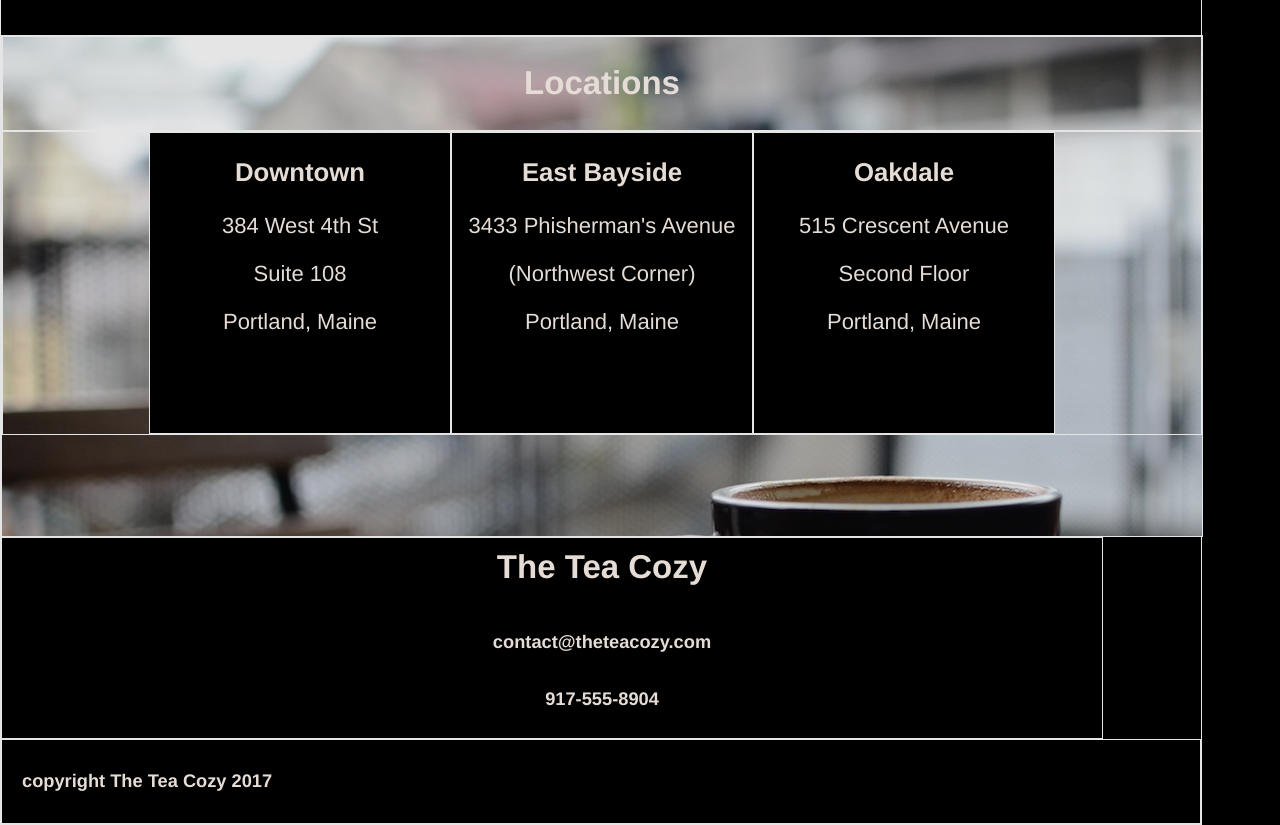
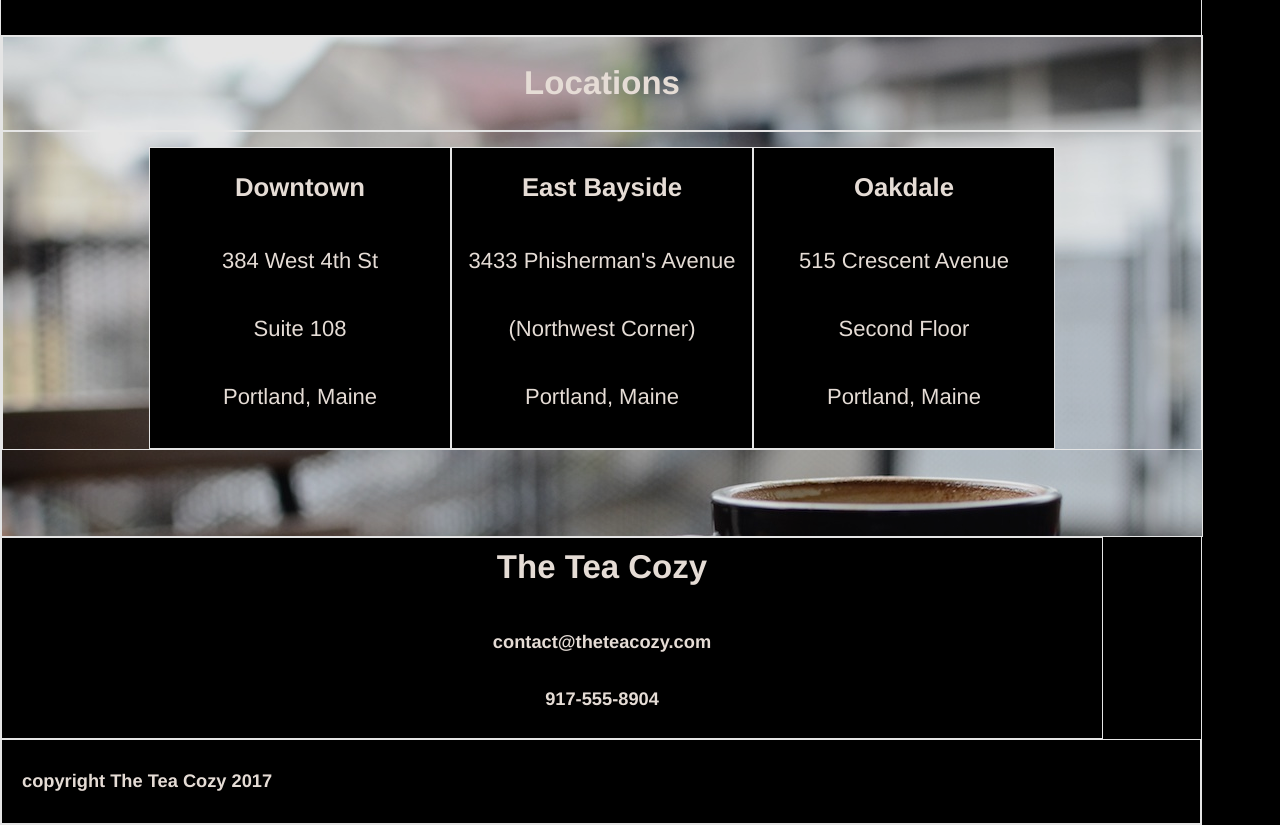
Before and after one commit to JPixley/TeaCozy, a plain HTML site: page index.html in a window 1280 px wide. Shown: the part 1680-2505 px from the top of the page. Drawn offline with Linux system fonts and the light colour scheme.

Commit message:
final version for submission

```diff
--- a/Resources/CSS/style.css
+++ b/Resources/CSS/style.css
@@ -132,12 +132,16 @@ div {
 .locations_title {
   display: flex;
   justify-content: center;
+  align-items: flex-end;
+
 }
 
 .locations-detail {
   display: flex;
   justify-content: center;
   align-items: center;
+  margin-top: 0;
+  padding-top: 15px;
 }
 
 .downtown, .bayside, .oakdale {
@@ -145,6 +149,10 @@ div {
   width: 300px;
   height: 300px;
   opacity: 1;
+}
+
+.locations-detail p {
+  padding-top: 20px;
 }
 
 /* Footer */
```
Also changed, not shown: index.html (+0 -3 lines).
